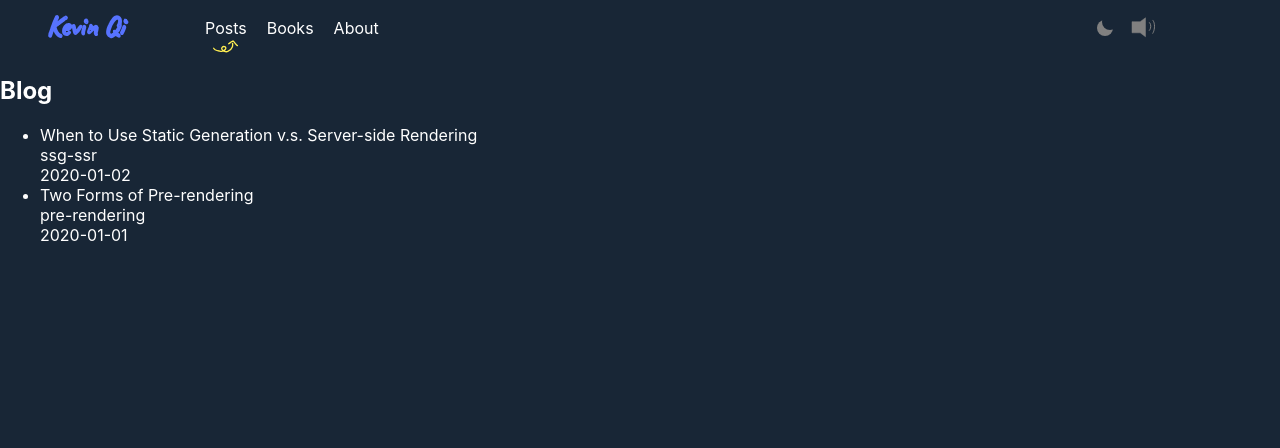
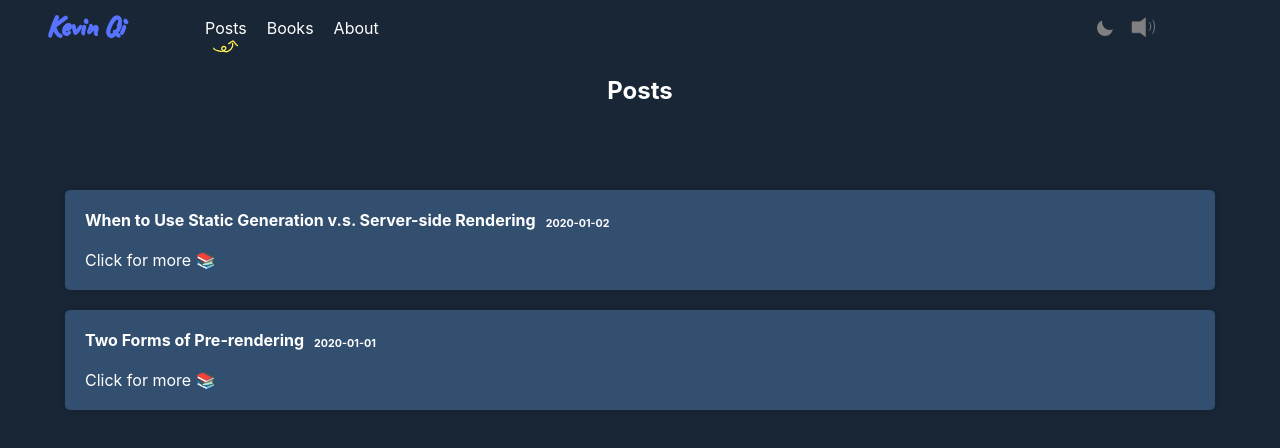
Before and after one commit to qikevinjkw/nextjs-blog, a Next.js app: page /posts in a window 1280 px wide. Shown: the top 448 px of the page. Built offline with nearby package versions, Linux system fonts and the light colour scheme.

Commit message:
Style posts

```diff
--- a/components/Navbar.tsx
+++ b/components/Navbar.tsx
@@ -1,15 +1,14 @@
 /** @jsx jsx */
 import { css, jsx } from "@emotion/react";
+import styled from "@emotion/styled";
+import Link from "next/link";
+import { useRouter } from "next/router";
 import { IconBar } from "../components/IconBar";
 import { Title } from "../components/Title";
-import styled from "@emotion/styled";
-import Link from "next/link";
-import Image from "next/image";
-import { useRouter } from "next/router";
 import { SquigglyLine } from "./SquigglyLine";
 
 const Li = styled.li`
-  margin: 0 10px; // 10px 0 10px;
+  margin: 0 10px;
   cursor: pointer;
 `;
 
--- a/pages/posts/index.tsx
+++ b/pages/posts/index.tsx
@@ -1,5 +1,19 @@
+/** @jsx jsx */
+import { css, jsx } from "@emotion/react";
+import styled from "@emotion/styled";
 import { getSortedPostsData, IPostsData } from "../../lib/posts";
 import Head from "next/head";
+import Link from "next/link";
+
+const Li = styled.li`
+  margin: 10px;
+  cursor: pointer;
+  border-radius: 5px;
+  -webkit-box-shadow: 0px 0px 14px 3px rgba(0, 0, 0, 0.54);
+  box-shadow: 0px 0px 8px 1px rgba(0, 0, 0, 0.14);
+  padding: 20px;
+  background: var(--color-post);
+`;
 
 export async function getStaticProps() {
   const allPostsData = getSortedPostsData();
@@ -17,21 +31,63 @@ export default function Posts({
 }) {
   console.log("posts", allPostsData);
   return (
-    <main>
+    <main
+      css={css`
+        display: flex;
+        flex-direction: column;
+        justify-content: center;
+      `}
+    >
       <Head>
         <title>Posts</title>
       </Head>
+      <span
+        css={css`
+          display: flex;
+          justify-content: center;
+        `}
+      >
+        <h2>Posts</h2>
+      </span>
       <section>
-        <h2>Blog</h2>
-        <ul>
+        <ul
+          css={css`
+            margin: 50px;
+            padding: 5px;
+            display: flex;
+            list-style: none;
+            flex-direction: column;
+          `}
+        >
           {allPostsData.map(({ id, date, title }) => (
-            <li key={id}>
-              {title}
-              <br />
-              {id}
-              <br />
-              {date}
-            </li>
+            <Link href={`/posts/${id}`} passHref key={id}>
+              <Li>
+                <span
+                  css={css`
+                    display: flex;
+                    align-items: flex-end;
+                  `}
+                >
+                  <h4
+                    css={css`
+                      margin: 0;
+                    `}
+                  >
+                    {title}
+                  </h4>
+                  <h6
+                    css={css`
+                      margin: 0 0 0 10px;
+                    `}
+                  >
+                    {date}
+                  </h6>
+                </span>
+                <br />
+                Click for more 📚
+                <br />
+              </Li>
+            </Link>
           ))}
         </ul>
       </section>
--- a/providers/ThemeProvider.tsx
+++ b/providers/ThemeProvider.tsx
@@ -6,19 +6,19 @@ export const COLORS: Record<
   {
     text: string;
     background: string;
-    primary: string;
+    post: string;
     squigglyLine: string;
   }
 > = {
   light: {
-    background: "white",
-    primary: "white",
+    background: "#eff1f5",
+    post: "white",
     text: "black",
     squigglyLine: "#5720ff",
   },
   dark: {
     background: "rgba(24,38,54,1)",
-    primary: "rgba(24,38,54,1)",
+    post: "#334f6f",
     text: "white",
     squigglyLine: "#FFEE51",
   },
@@ -56,8 +56,8 @@ export function ThemeProvider(props) {
       theme === "light" ? COLORS.light.background : COLORS.dark.background
     );
     root.style.setProperty(
-      "--color-primary",
-      theme === "light" ? COLORS.light.primary : COLORS.dark.primary
+      "--color-post",
+      theme === "light" ? COLORS.light.post : COLORS.dark.post
     );
   }, [theme]);
 
--- a/styles/global.scss
+++ b/styles/global.scss
@@ -12,8 +12,8 @@ body {
   height: 100%;
   width: 100%;
   user-select: none;
-  font-family: -apple-system, BlinkMacSystemFont, avenir next, avenir,
-    helvetica neue, helvetica, ubuntu, roboto, noto, segoe ui, arial, sans-serif;
+  // font-family: -apple-system, BlinkMacSystemFont, avenir next, avenir,
+  //   helvetica neue, helvetica, ubuntu, roboto, noto, segoe ui, arial, sans-serif;
   position: fixed;
   overflow: hidden;
 }
```
